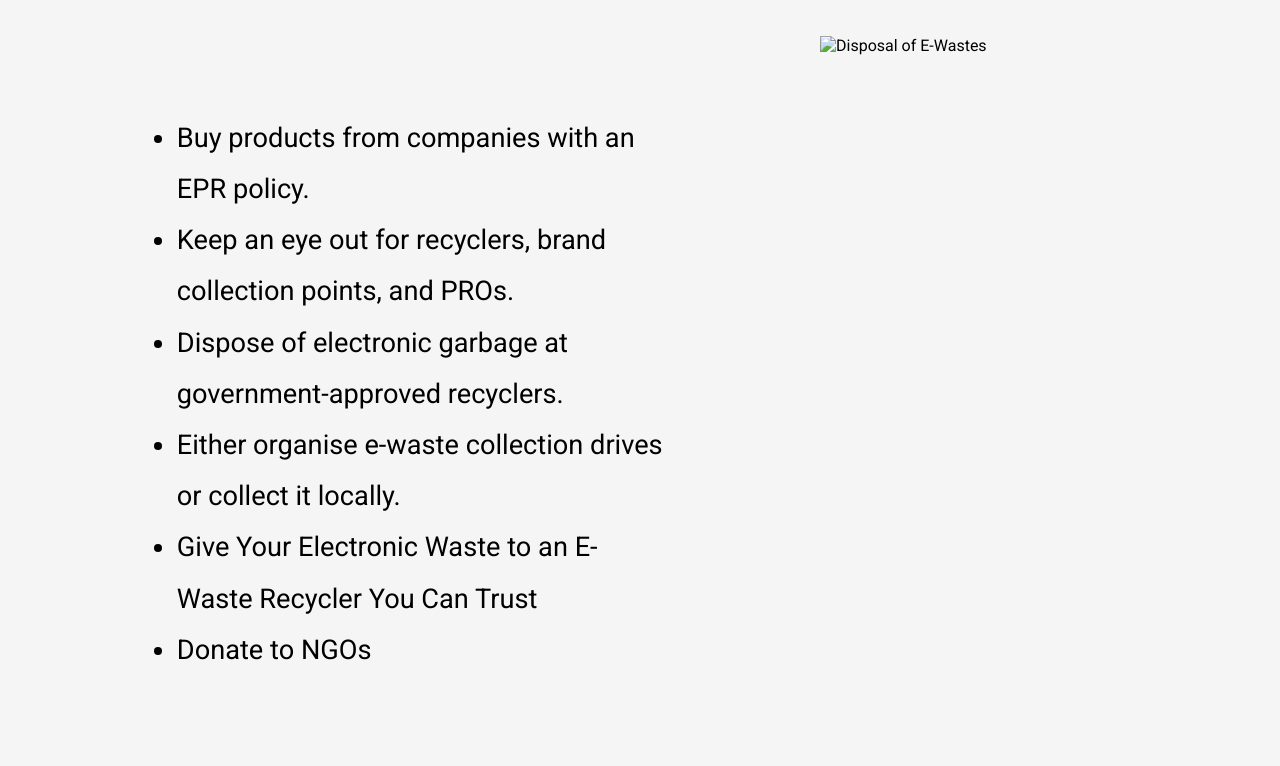
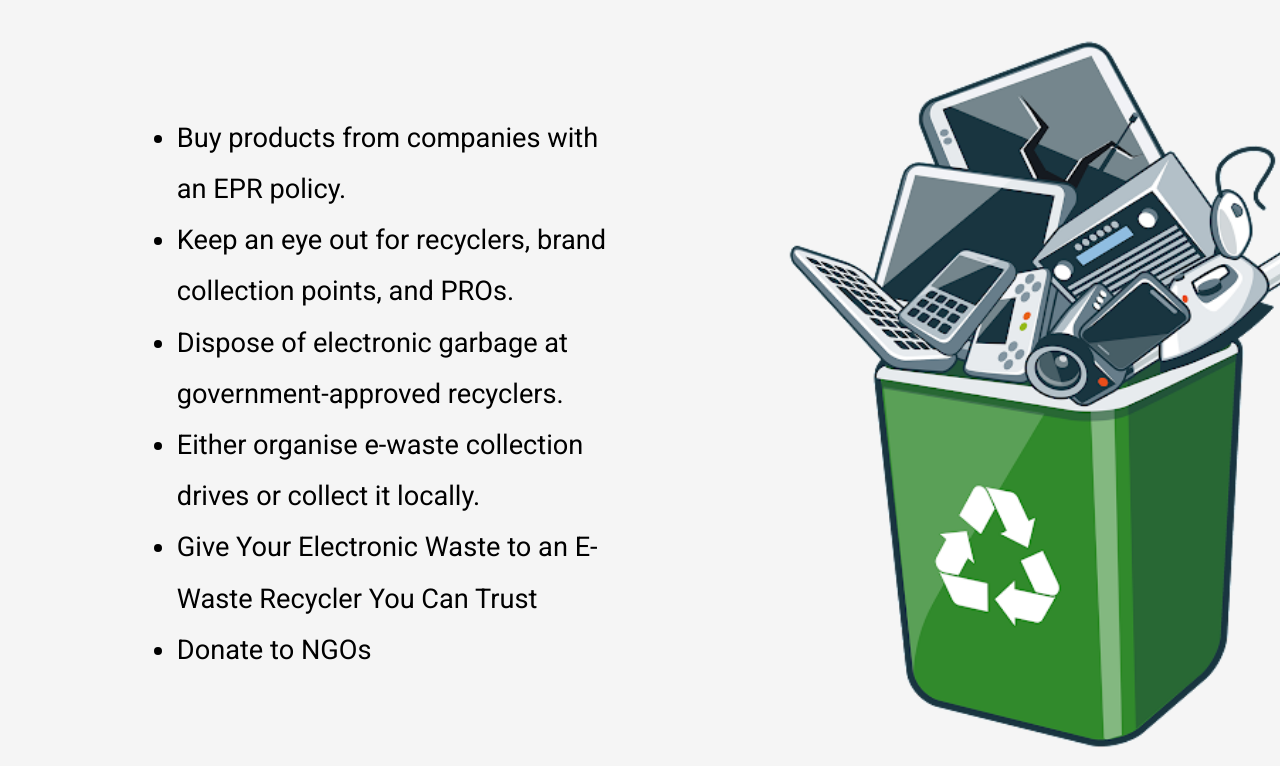
Before and after one commit to MoAfran333/moafran333.github.io, a plain HTML site: page disposal.html in a window 1280 px wide. Shown: the part 138-904 px from the top of the page. Drawn offline with Linux system fonts and the light colour scheme.

Commit message:
Update disposal.html
updated the directory path

```diff
--- a/disposal.html
+++ b/disposal.html
@@ -21,7 +21,7 @@
                 </ul>
             </div>
             <div class="img">
-                <img src="./imgs/unnamed.png" alt="Disposal of E-Wastes">
+                <img src="/img/unnamed.png" alt="Disposal of E-Wastes">
             </div>
         </div>
     </div>
```
